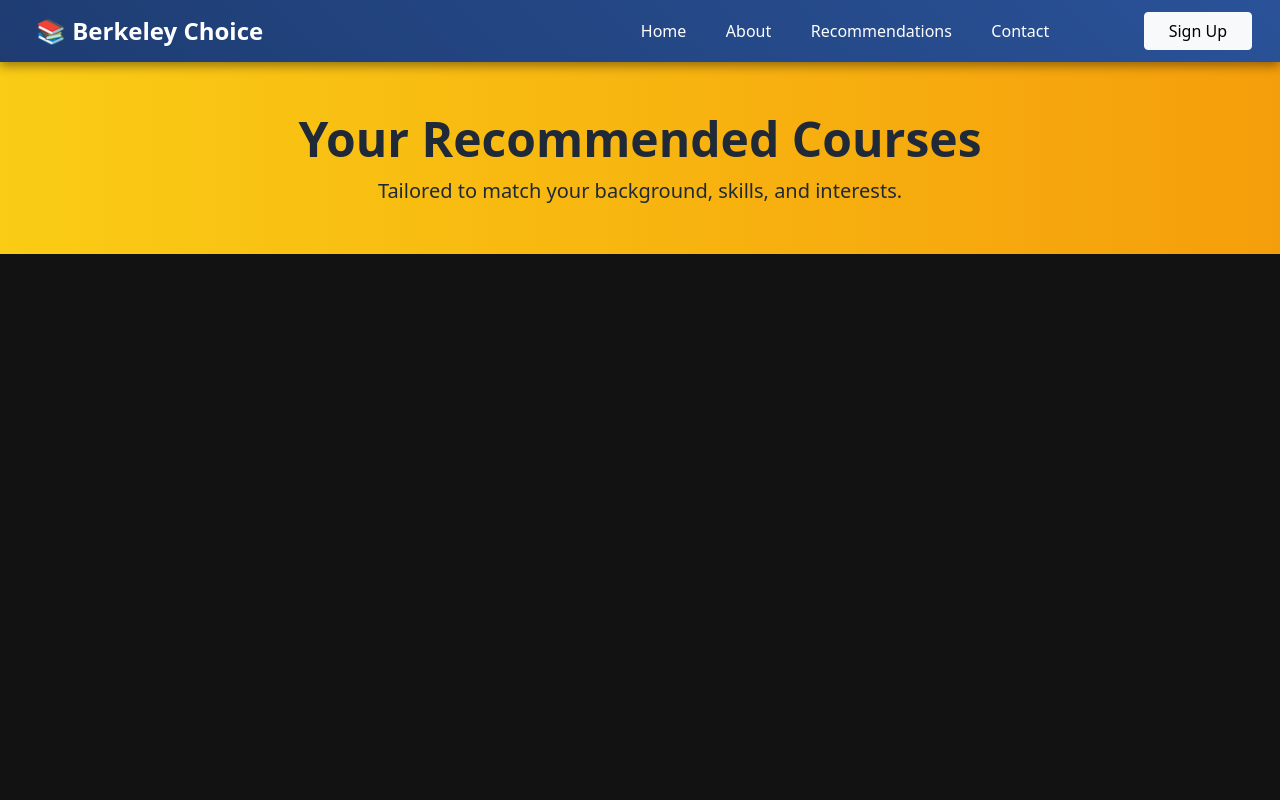
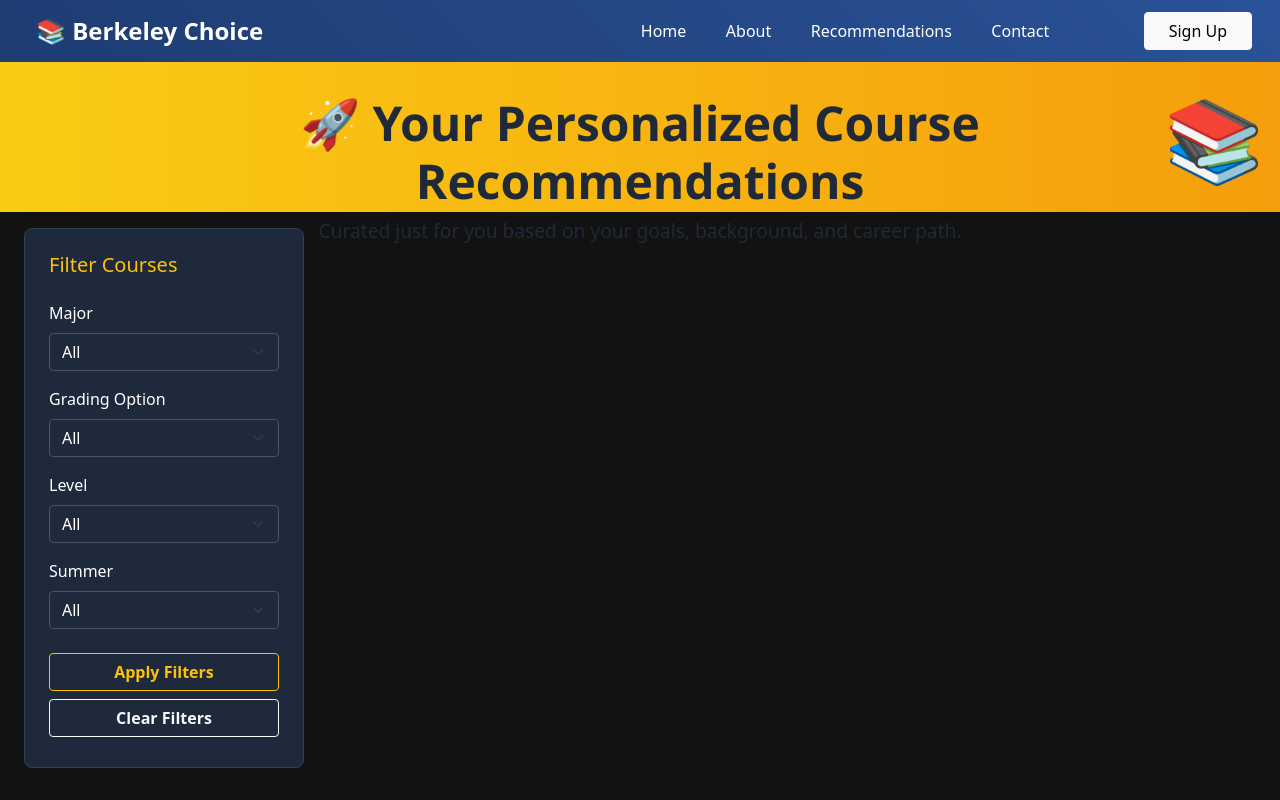
Before and after one commit to ALT-CHEN/Berkeley-Choice, a Flask app: template templates/result.html in a window 1280 px wide. Run offline with Flask 3, Linux system fonts and the light colour scheme; the template is opened without the code that fills it, so the values that code supplies are empty.

Commit message:
added filter at result page (fake) & reformatted the result page

```diff
--- a/templates/recommend.html
+++ b/templates/recommend.html
@@ -237,6 +237,7 @@
     nextBtn.innerText = n === formSteps.length - 1 ? 'Submit' : 'Next';
 
     if (n === formSteps.length - 1) populateReview();
+    window.scrollTo({ top: 0, behavior: 'smooth' });
   }
 
   function nextPrev(n) {
--- a/templates/result.html
+++ b/templates/result.html
@@ -2,21 +2,197 @@
 {% block title %}Recommendations{% endblock %}
 
 {% block body %}
+<style>
+  :root {
+    --hero-height: 150px;
+  }
+
+  html, body {
+    height: 100%;
+    margin: 0;
+    background-color: #0f172a;
+    display: flex;
+    flex-direction: column;
+    overflow: hidden;
+  }
+
+  /* 🟡 Hero Section */
+  .hero-section {
+    height: var(--hero-height);
+    background: linear-gradient(90deg, #facc15, #f59e0b);
+    color: #1f2937;
+    padding: 2rem 1rem;
+    text-align: center;
+    position: relative;
+    flex-shrink: 0;
+  }
+
+  .hero-section h1 {
+    font-family: 'Segoe UI', Tahoma, Geneva, Verdana, sans-serif;
+  }
+
+  .flex-main {
+    height: calc(100vh - var(--hero-height));
+    overflow: hidden;
+  }
+
+  .layout-container {
+    display: flex;
+    height: 100%;
+    overflow: hidden;
+    max-width: 1400px;
+    margin: 0 auto;
+    padding: 1rem 1.5rem 2rem 1.5rem;
+    gap: 2rem;
+  }
+
+  .filter-panel {
+    width: 280px;
+    background-color: #1e293b;
+    padding: 1.5rem;
+    border-radius: 0.5rem;
+    overflow-y: auto;
+    border: 1px solid #334155;
+    color: white;
+    flex-shrink: 0;
+    max-height: 100%;
+  }
+
+  .results-panel {
+    flex: 1;
+    overflow-y: auto;
+    min-height: 0;
+    padding-right: 1rem;
+  }
+
+  .card {
+    margin-bottom: 1.5rem;
+    background-color: #111827;
+    border: 1px solid #334155;
+    transition: transform 0.2s ease;
+  }
+
+  .card:hover {
+    transform: translateY(-4px);
+  }
+
+  .btn-outline-light:hover {
+    background-color: #facc15;
+    color: #1f2937;
+    border-color: #facc15;
+  }
+
+  .form-select {
+    background-color: #1e293b;
+    color: white;
+    border-color: #475569;
+  }
+
+  .form-select:focus {
+    border-color: #facc15;
+    box-shadow: 0 0 0 0.25rem rgba(250, 204, 21, 0.25);
+  }
+
+  .course-card {
+    width: 100%;
+  }
+
+  .results-panel::-webkit-scrollbar {
+    width: 6px;
+  }
+
+  .results-panel::-webkit-scrollbar-thumb {
+    background-color: #475569;
+    border-radius: 4px;
+  }
+
+  #no-results-msg {
+    font-size: 1.5rem;
+    font-family: 'Segoe UI', Tahoma, Geneva, Verdana, sans-serif;
+    display: none;
+  }
+
+  @media (max-width: 768px) {
+    .layout-container {
+      flex-direction: column;
+    }
+
+    .filter-panel {
+      width: 100%;
+      margin-bottom: 1rem;
+    }
+
+    .results-panel {
+      padding-right: 0;
+    }
+  }
+</style>
 
 <!-- 🟡 Hero Section -->
-<section class="text-center py-5" style="background: linear-gradient(90deg, #facc15, #f59e0b); color: #1f2937;">
+<section class="hero-section">
   <div class="container">
-    <h1 class="display-5 fw-bold">Your Recommended Courses</h1>
-    <p class="lead mb-0">Tailored to match your background, skills, and interests.</p>
+    <h1 class="display-5 fw-bold mb-2">🚀 Your Personalized Course Recommendations</h1>
+    <p class="lead" style="font-size: 1.2rem;">
+      Curated just for you based on your goals, background, and career path.
+    </p>
+    <div class="position-absolute top-0 end-0 opacity-25" style="font-size: 5rem; pointer-events: none; padding: 1rem;">
+      📚
+    </div>
   </div>
 </section>
 
-<!-- 🔵 Result Cards -->
-<div class="container py-5" id="recommendation-container">
-  <div class="row row-cols-1 row-cols-md-2 row-cols-lg-3 g-4" id="card-grid">
+<!-- 📦 Main Flexible Section -->
+<main class="flex-main">
+  <div class="layout-container">
+    <!-- 🎛️ Filter Sidebar -->
+    <div class="filter-panel">
+      <h5 class="mb-4 text-warning">Filter Courses</h5>
+      <div class="mb-3">
+        <label class="form-label">Major</label>
+        <select class="form-select" id="filter-major">
+          <option value="">All</option>
+          <option value="CS">Computer Science</option>
+          <option value="EE">Electrical Engineering</option>
+        </select>
+      </div>
+      <div class="mb-3">
+        <label class="form-label">Grading Option</label>
+        <select class="form-select" id="filter-grading">
+          <option value="">All</option>
+          <option value="Letter">Letter</option>
+          <option value="P/NP">Pass/No Pass</option>
+        </select>
+      </div>
+      <div class="mb-3">
+        <label class="form-label">Level</label>
+        <select class="form-select" id="filter-level">
+          <option value="">All</option>
+          <option value="Undergraduate">Undergraduate</option>
+          <option value="Graduate">Graduate</option>
+        </select>
+      </div>
+      <div class="mb-4">
+        <label class="form-label">Summer</label>
+        <select class="form-select" id="filter-summer">
+          <option value="">All</option>
+          <option value="Yes">Yes</option>
+          <option value="No">No</option>
+        </select>
+      </div>
+      <button class="btn btn-outline-warning w-100 fw-bold" id="applyFilters">Apply Filters</button>
+      <button class="btn btn-outline-light mt-2 w-100 fw-bold" id="clearFilters">Clear Filters</button>
+    </div>
+
+    <!-- 📌 Scrollable Results Panel -->
+    <div class="results-panel">
+      <div id="card-grid">
         {% for course in recommendations %}
-    <div class="col course-card d-none">
-      <div class="card bg-dark text-light border border-secondary rounded-3 h-100">
+        <div class="course-card"
+             data-major="{{ course.major }}"
+             data-grading="{{ course.grading_option }}"
+             data-level="{{ course.level }}"
+             data-summer="{{ course.summer }}">
+          <div class="card text-light rounded-3">
             <div class="card-body">
               <h5 class="card-title text-warning mb-2">{{ course.code }} – {{ course.title }}</h5>
               <div class="mb-2">
@@ -31,66 +207,46 @@
         </div>
         {% endfor %}
       </div>
-
-  <!-- Show More Button -->
-  <div class="text-center mt-4">
-    <button class="btn btn-warning px-4 py-2 fw-bold" id="showMoreBtn">Show More</button>
+      <p id="no-results-msg" class="text-center text-warning mt-5 fw-semibold">
+        🚫 No matching courses found.
+      </p>
     </div>
   </div>
+</main>
 
-<!-- ⚙️ Script to show 9 at a time -->
+<!-- 🔁 Script -->
 <script>
   const cards = document.querySelectorAll('.course-card');
-  const showMoreBtn = document.getElementById('showMoreBtn');
-  const cardsPerLoad = 9;
-  let currentIndex = 0;
 
-  function showNextBatch() {
-    const start = currentIndex;
-    const end = currentIndex + cardsPerLoad;
+  function applyFilters() {
+    const major = document.getElementById('filter-major').value;
+    const grading = document.getElementById('filter-grading').value;
+    const level = document.getElementById('filter-level').value;
+    const summer = document.getElementById('filter-summer').value;
 
-    for (let i = start; i < end && i < cards.length; i++) {
-      cards[i].classList.remove('d-none');
+    let visibleCount = 0;
+
+    cards.forEach(card => {
+      const matchesMajor = !major || card.dataset.major === major;
+      const matchesGrading = !grading || card.dataset.grading === grading;
+      const matchesLevel = !level || card.dataset.level === level;
+      const matchesSummer = !summer || card.dataset.summer === summer;
+
+      const shouldShow = matchesMajor && matchesGrading && matchesLevel && matchesSummer;
+      card.style.display = shouldShow ? '' : 'none';
+
+      if (shouldShow) visibleCount++;
+    });
+
+    document.getElementById('no-results-msg').style.display = visibleCount === 0 ? 'block' : 'none';
   }
 
-    if (end >= cards.length) {
-      showMoreBtn.style.display = 'none';
-    }
-
-    currentIndex = end;
-
-    // Scroll to the first newly shown card
-    if (cards[start]) {
-      cards[start].scrollIntoView({ behavior: 'smooth', block: 'start' });
-    }
-  }
-
-  // Show the initial batch
-  showNextBatch();
-
-  // Click handler
-  showMoreBtn.addEventListener('click', showNextBatch);
+  document.getElementById('applyFilters').addEventListener('click', applyFilters);
+  document.getElementById('clearFilters').addEventListener('click', () => {
+    ['filter-major', 'filter-grading', 'filter-level', 'filter-summer'].forEach(id => {
+      document.getElementById(id).value = '';
+    });
+    applyFilters();
+  });
 </script>
-
-<!-- 🖌️ Optional Styling -->
-<style>
-body {
-  background-color: #0f172a;
-}
-
-.card {
-  transition: transform 0.2s ease;
-}
-
-.card:hover {
-  transform: translateY(-4px);
-}
-
-.btn-outline-light:hover {
-  background-color: #facc15;
-  color: #1f2937;
-  border-color: #facc15;
-}
-</style>
-
 {% endblock %}
```
Lines whose indentation alone changed are shown as unchanged.
